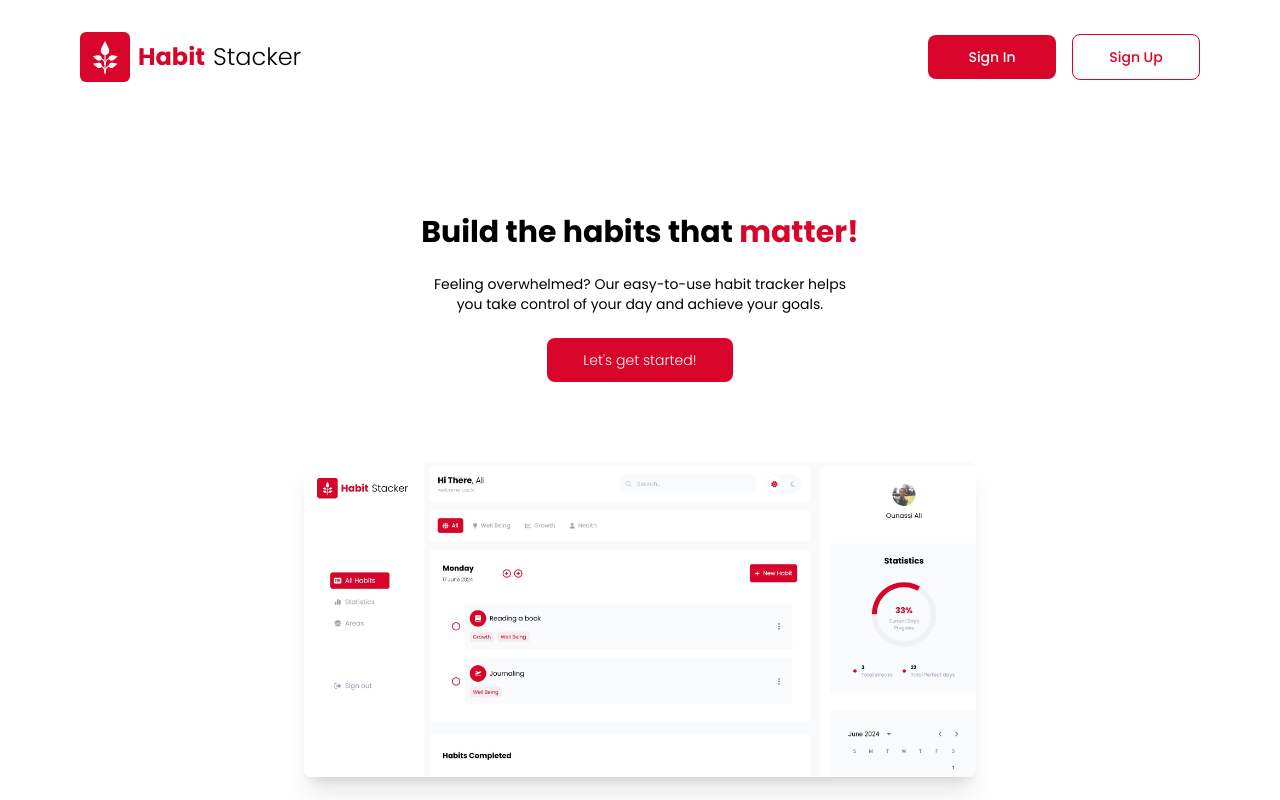
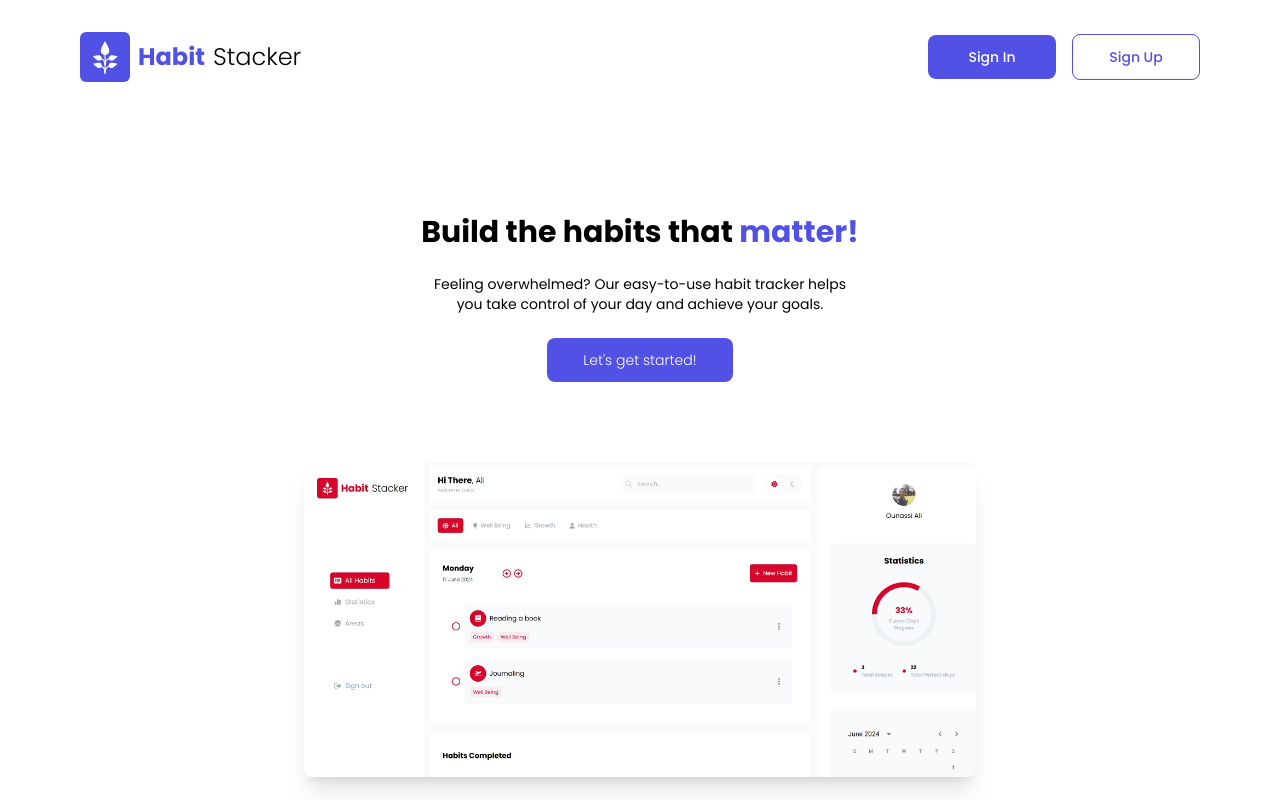
Before and after one commit to Niyaz-0/Habit-Flow, a Next.js app: page / in a window 1280 px wide. Built offline with nearby package versions, Linux system fonts and the light colour scheme; no server answers.

Commit message:
Theme changed

```diff
--- a/app/Components/SideBar/LogoutSection.tsx
+++ b/app/Components/SideBar/LogoutSection.tsx
@@ -5,7 +5,7 @@ import { SignOutButton } from "@clerk/nextjs";
 function LogoutSection() {
   const logOutObject = { name: "Log Out", icon: faRightFromBracket };
   return (
-    <div className="flex gap-2 text-slate-400  items-center ml-8 p-2 mt-28 hover:text-customRed transition-all ">
+    <div className="flex gap-2 text-slate-400  items-center ml-8 p-2 mt-56 hover:text-customRed transition-all ">
       <FontAwesomeIcon width={20} height={20} icon={logOutObject.icon} />
       <div className="">
         <SignOutButton />
--- a/app/Components/SideBar/Sidebar.tsx
+++ b/app/Components/SideBar/Sidebar.tsx
@@ -35,7 +35,7 @@ function Sidebar() {
       ref={sideBarRef}
       className={`${
         !openSideBar ? "max-xl:hidden" : " fixed shadow-lg"
-      } flex-grow z-50  p-10 flex-col   min-h-screen transition-all `}
+      } flex-grow z-50  p-10 flex-col mr-3  min-h-screen transition-all `}
     >
       <LogoAnName />
       <MenuSelection />
--- a/app/Pages/AllHabits/Components/AllHabitsTopBar.tsx
+++ b/app/Pages/AllHabits/Components/AllHabitsTopBar.tsx
@@ -15,7 +15,7 @@ function AllHabitsTopBar() {
   const userButtonAppearance = {
     elements: {
       userButtonAvatarBox: "w-10 h-10", // Custom width and height
-      userButtonPopoverActionButton: "text-red-600", // Custom text color for action buttons
+      userButtonPopoverActionButton: "text-customRed", // Custom text color for action buttons
     },
   };
 
@@ -58,7 +58,7 @@ function AllHabitsTopBar() {
             <span className="font-bold">, {user?.firstName}</span>
           </span>
           <span className="font-light text-[12px] text-gray-400">
-            welcome back!
+            Welcome back!
           </span>
         </div>
       </div>
--- a/app/Pages/AllHabits/Components/HabitWindow.tsx
+++ b/app/Pages/AllHabits/Components/HabitWindow.tsx
@@ -442,10 +442,10 @@ function Repeat({
               backgroundColor: singleOption.isSelected
                 ? defaultColor.default
                 : !isDarkMode
-                ? defaultColor[100]
+                ? defaultColor['default']
                 : defaultColor[50],
             }}
-            className="  p-2 px-3 rounded-md text-white cursor-pointer "
+            className="  p-2 px-3 rounded-md cursor-pointer text-white"
           >
             {singleOption.name}
           </button>
@@ -587,7 +587,7 @@ function WeeklyOption({
         <button
           onClick={() => updateCounter("down")}
           style={{
-            backgroundColor: !isDarkMode ? defaultColor[100] : defaultColor[50],
+            backgroundColor: !isDarkMode ? defaultColor['default'] : defaultColor['default'],
             color: !isDarkMode ? defaultColor.default : darkModeColor.textColor,
           }}
           className="p-3 w-10  rounded-md text-white  "
@@ -598,7 +598,7 @@ function WeeklyOption({
         <button
           onClick={() => updateCounter("up")}
           style={{
-            backgroundColor: !isDarkMode ? defaultColor[100] : defaultColor[50],
+            backgroundColor: !isDarkMode ? defaultColor['default'] : defaultColor['default'],
             color: !isDarkMode ? defaultColor.default : darkModeColor.textColor,
           }}
           className="p-3 w-10 rounded-md text-white  "
@@ -667,7 +667,7 @@ function Reminder({
       {isOn && (
         <div
           style={{
-            backgroundColor: !isDarkMode ? defaultColor[100] : defaultColor[50],
+            backgroundColor: !isDarkMode ? defaultColor[100] : defaultColor['default'],
             color: !isDarkMode ? defaultColor.default : darkModeColor.textColor,
           }}
           className="flex justify-between p-4 m-2 mt-8 rounded-md"
--- a/app/Pages/AllHabits/Components/HabitWindow/MutlipleSelectChip.tsx
+++ b/app/Pages/AllHabits/Components/HabitWindow/MutlipleSelectChip.tsx
@@ -190,7 +190,7 @@ export default function MultipleSelectChip({
               }}
             >
               <FontAwesomeIcon
-                className="text-red-500"
+                className="text-customRed"
                 icon={area.icon}
                 style={{ marginRight: 8 }}
               />
--- a/app/Pages/AllHabits/Components/RightSideBar/UserProfile.tsx
+++ b/app/Pages/AllHabits/Components/RightSideBar/UserProfile.tsx
@@ -6,7 +6,7 @@ function UserProfile() {
   const userButtonAppearance = {
     elements: {
       userButtonAvatarBox: "w-14 h-14", // Custom width and height
-      userButtonPopoverActionButton: "text-red-600", // Custom text color for action buttons
+      userButtonPopoverActionButton: "text-customRed", // Custom text color for action buttons
     },
   };
 
--- a/app/mainPageComponents/Navbar.tsx
+++ b/app/mainPageComponents/Navbar.tsx
@@ -27,7 +27,7 @@ function Navbar() {
               <Link href={"/dashboard"}>
                 <button
                   style={backgroundColorObject}
-                  className={`block    rounded-lg  px-9 py-3 text-sm font-medium text-white transition
+                  className={`block    rounded-lg  px-9 py-3 text-sm font-medium text-white transition bg-customRed
                `}
                   type="button"
                 >
@@ -39,7 +39,7 @@ function Navbar() {
                 <Link href={"/sign-in"}>
                   <button
                     style={backgroundColorObject}
-                    className={`block sm:w-32 w-full rounded-lg  px-9 py-3 text-sm font-medium text-white transition   focus:outline-none  `}
+                    className={`block sm:w-32 w-full rounded-lg  px-9 py-3 text-sm font-medium text-white transition  bg-customRed focus:outline-none  `}
                     type="button"
                   >
                     Sign In
--- a/app/sign-in/[[...sign-in]]/page.tsx
+++ b/app/sign-in/[[...sign-in]]/page.tsx
@@ -2,8 +2,8 @@ import { SignIn } from "@clerk/nextjs";
 import React from "react";
 
 function SignInPage() {
-  const defaultColor = "#d90429";
-  const gradientColor = `linear-gradient(to bottom, ${defaultColor}, #ff0440)`;
+  const defaultColor = "#5151e6"//"#d90429";
+  const gradientColor = `linear-gradient(to bottom, ${defaultColor}, #5151e6)`;
   return (
     <div
       style={{ background: gradientColor }}
--- a/app/sign-up/[[...sign-up]]/page.tsx
+++ b/app/sign-up/[[...sign-up]]/page.tsx
@@ -2,8 +2,8 @@ import { SignUp } from "@clerk/nextjs";
 import React from "react";
 
 function SignUpPage() {
-  const defaultColor = "#d90429";
-  const gradientColor = `linear-gradient(to bottom, ${defaultColor}, #ff0440)`;
+  const defaultColor = "#5151e6"//"#d90429";
+  const gradientColor = `linear-gradient(to bottom, ${defaultColor}, #5151e6)`;
   return (
     <div
       style={{ background: gradientColor }}
--- a/colors.ts
+++ b/colors.ts
@@ -1,10 +1,10 @@
 // export const defaultColor = "#d90429";
 export const defaultColor = {
-  default: "#d90429", //#5151e6
-  textColor: "#000000",
+  default:  "#5151e6" ,//"#d90429",
+  textColor: "#5151e6",//"#000000",
   textColor50: "#94A3B8",
   background: "#FFFFFF",
-  backgroundSlate: "rgb(248 250 252)",
+  backgroundSlate: "#F5F5F5",//"rgb(248 250 252)",
   textColorGray: "#6c757d",
   50: "rgba(217, 4, 41, 0.5)",
   100: "rgba(217, 4, 41, 0.05)",
--- a/tailwind.config.ts
+++ b/tailwind.config.ts
@@ -15,7 +15,7 @@ const config: Config = {
           'conic-gradient(from 180deg at 50% 50%, var(--tw-gradient-stops))',
       },
       colors: {
-        customRed: '#d90429',
+        customRed: '#5151e6',
       },
     },
   },
```
Also changed, not shown: app/mainPageComponents/HeroSection.tsx (line endings or trailing spaces).
